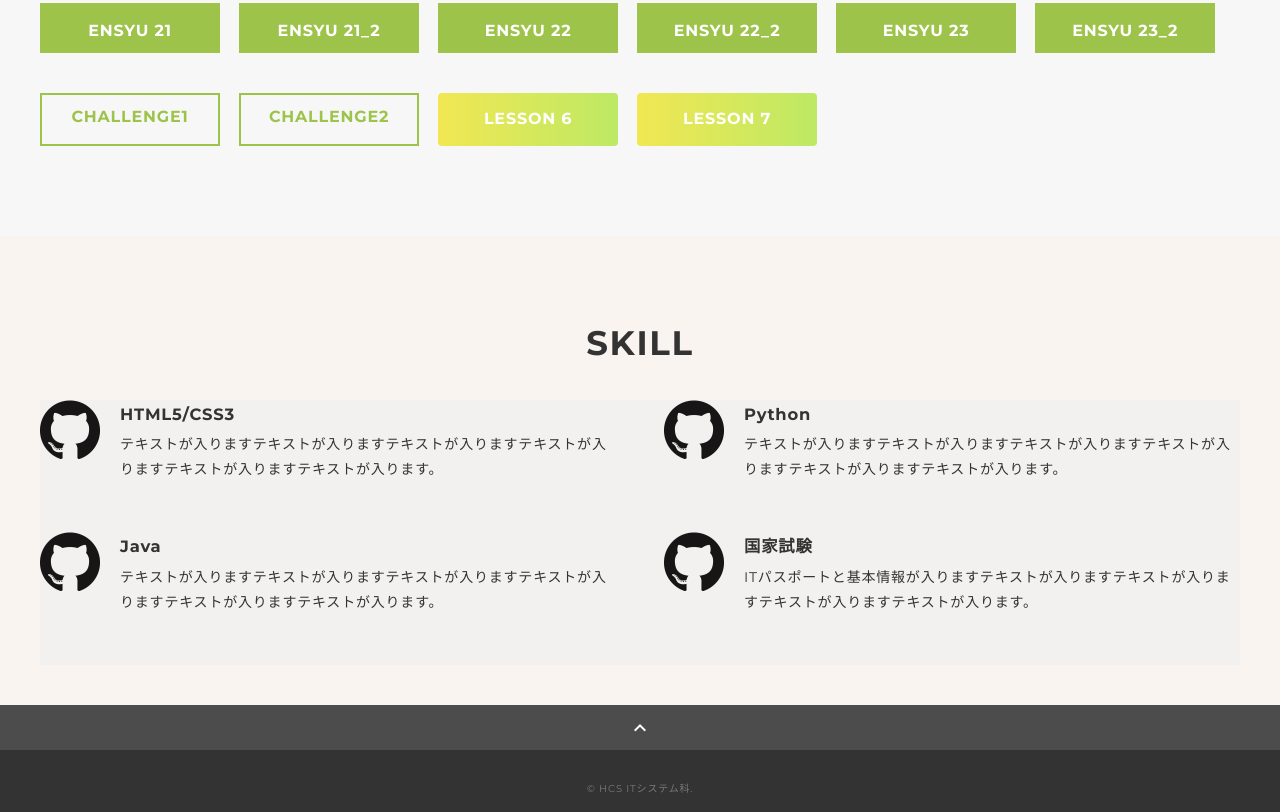
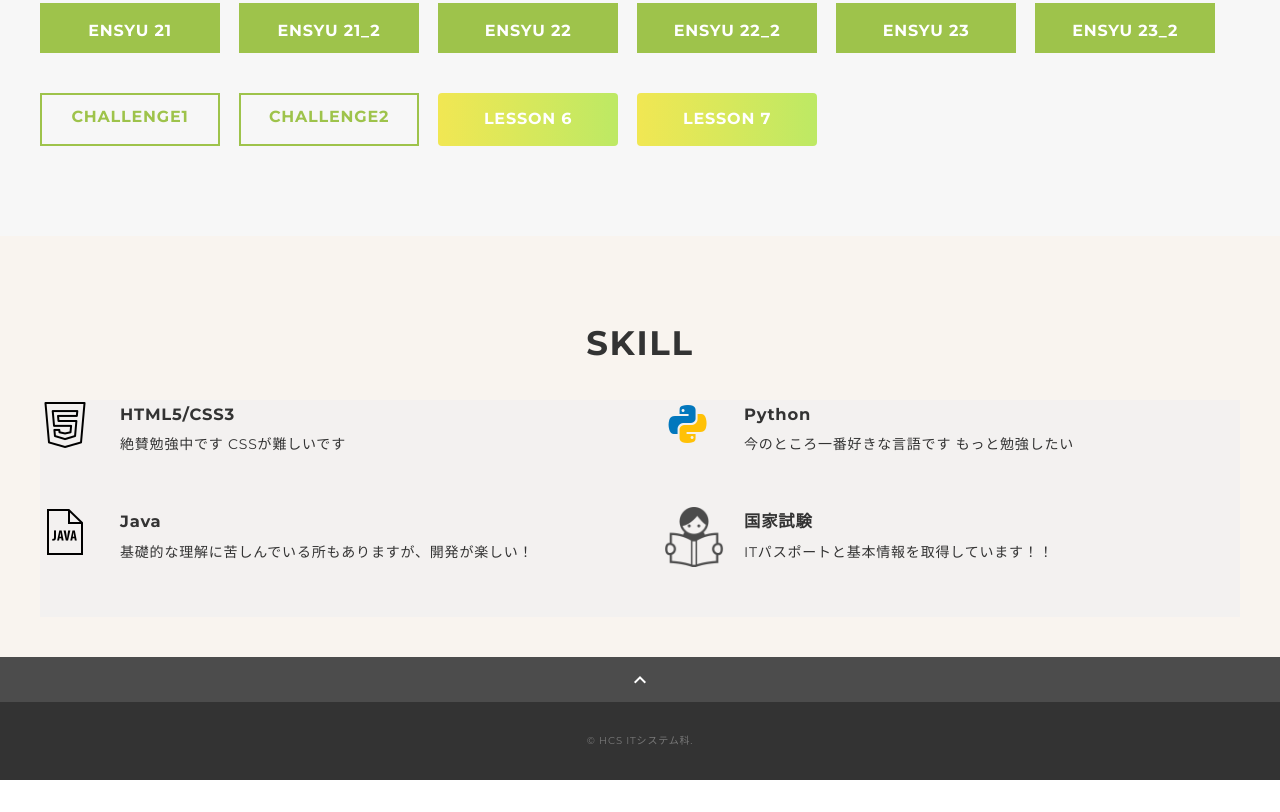
Before and after one commit to wajimahiroki/S1A233, a plain HTML site: page index.html in a window 1280 px wide. Shown: the part 1271-2083 px from the top of the page. After the commit the page ends 2051 px from the top, so only its background shows below. Drawn offline with nearby package versions, Linux system fonts and the light colour scheme.

Commit message:
Add files via upload
あ

```diff
--- a/index.html
+++ b/index.html
@@ -45,8 +45,8 @@
 							<img src="portfolio/img/profile.png" alt="自画像" />
 						</p>
 						<p class="main-visual-text">
-							開校53年の経験とノウハウがあり、<br class="sp-only">他校ではマネのできない実績。<br>
-							HCSなら、即戦力になるためのスキルが<br class="sp-only">ガッチリ身につきます。<br>
+							システムエンジニア科<br class="sp-only">1年生<br>
+							次は応用情報取得に向けて<br class="sp-only">がんばります<br>
 						</p>
 					</div>
 				</div>
@@ -102,35 +102,35 @@
 					<h2 class="title">SKILL</h2>
 					<div class="skill-list">
 						<div class="skill-item">
-							<p class="skill-img"><img src="portfolio/img/icon_skill.png" alt=""></p>
+							<p class="skill-img"><img src="portfolio/img/htmlicon.png" alt=""></p>
 							<div class="skill-body">
 								<h3 class="skill-name">HTML5/CSS3</h3>
 								<p class="skill-text">
-									テキストが入りますテキストが入りますテキストが入りますテキストが入りますテキストが入りますテキストが入ります。</p>
+									絶賛勉強中です CSSが難しいです</p>
 							</div>
 						</div>
 						<div class="skill-item">
-							<p class="skill-img"><img src="portfolio/img/icon_skill.png" alt=""></p>
+							<p class="skill-img"><img src="portfolio/img/pythonicon.png" alt=""></p>
 							<div class="skill-body">
 								<h3 class="skill-name">Python</h3>
 								<p class="skill-text">
-									テキストが入りますテキストが入りますテキストが入りますテキストが入りますテキストが入りますテキストが入ります。</p>
+									今のところ一番好きな言語です もっと勉強したい</p>
 							</div>
 						</div>
 						<div class="skill-item">
-							<p class="skill-img"><img src="portfolio/img/icon_skill.png" alt=""></p>
+							<p class="skill-img"><img src="portfolio/img/javaicon.png" alt=""></p>
 							<div class="skill-body">
 								<h3 class="skill-name">Java</h3>
 								<p class="skill-text">
-									テキストが入りますテキストが入りますテキストが入りますテキストが入りますテキストが入りますテキストが入ります。</p>
+									基礎的な理解に苦しんでいる所もありますが、開発が楽しい！</p>
 							</div>
 						</div>
 						<div class="skill-item">
-							<p class="skill-img"><img src="portfolio/img/icon_skill.png" alt=""></p>
+							<p class="skill-img"><img src="portfolio/img/benkyou.png" alt=""></p>
 							<div class="skill-body">
 								<h3 class="skill-name">国家試験</h3>
 								<p class="skill-text">
-									ITパスポートと基本情報が入りますテキストが入りますテキストが入りますテキストが入りますテキストが入ります。</p>
+									ITパスポートと基本情報を取得しています！！</p>
 							</div>
 						</div>
 					</div>
```
